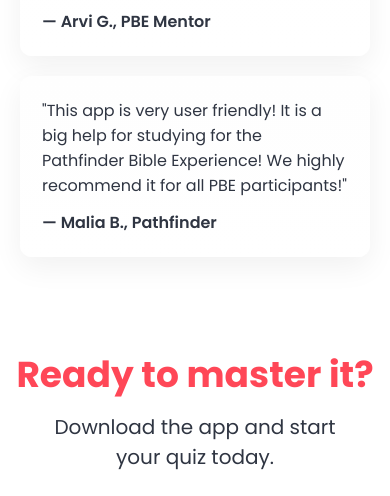
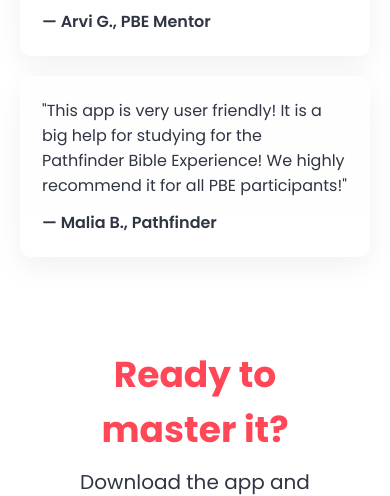
Before and after one commit to jellycat1/pbe-master, a plain HTML site: page index.html in a window 390 px wide. Shown: the part 2384-2880 px from the top of the page. Drawn offline with Linux system fonts and the light colour scheme; files whose address does not match are found by name.

Commit message:
Add files via upload

```diff
--- a/styles/index_style.css
+++ b/styles/index_style.css
@@ -172,6 +172,15 @@
     }
 }
 
+
+@media only screen and (max-width: 470px) {
+  .download {
+        padding: 0 60px;
+    }
+}
+
+
+
 @media only screen and (max-width: 450px) {
     .features-section {
         padding: 0 20px 0 20px;
@@ -188,17 +197,11 @@
 }
 
 @media only screen and (max-width: 400px) {
-    .download {
-        padding: 0 20px;
-    }
     .cta-buttons {
         flex-direction: column;
         align-items: center;
     }
-}
-
-@media only screen and (max-width: 350px) {
     .ready {
-        padding: 0 30px;
+        padding: 0 40px;
     }
 }
```
